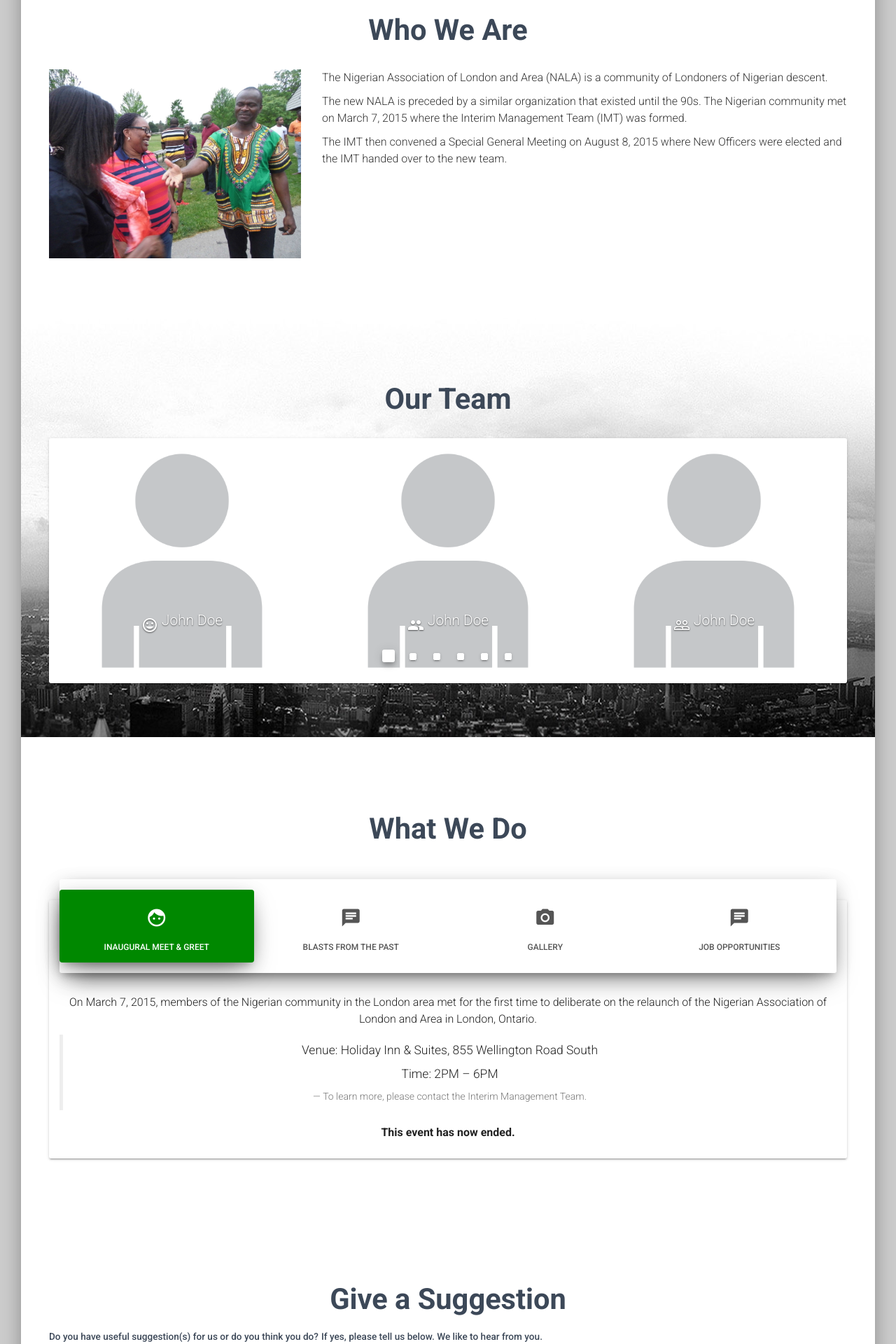
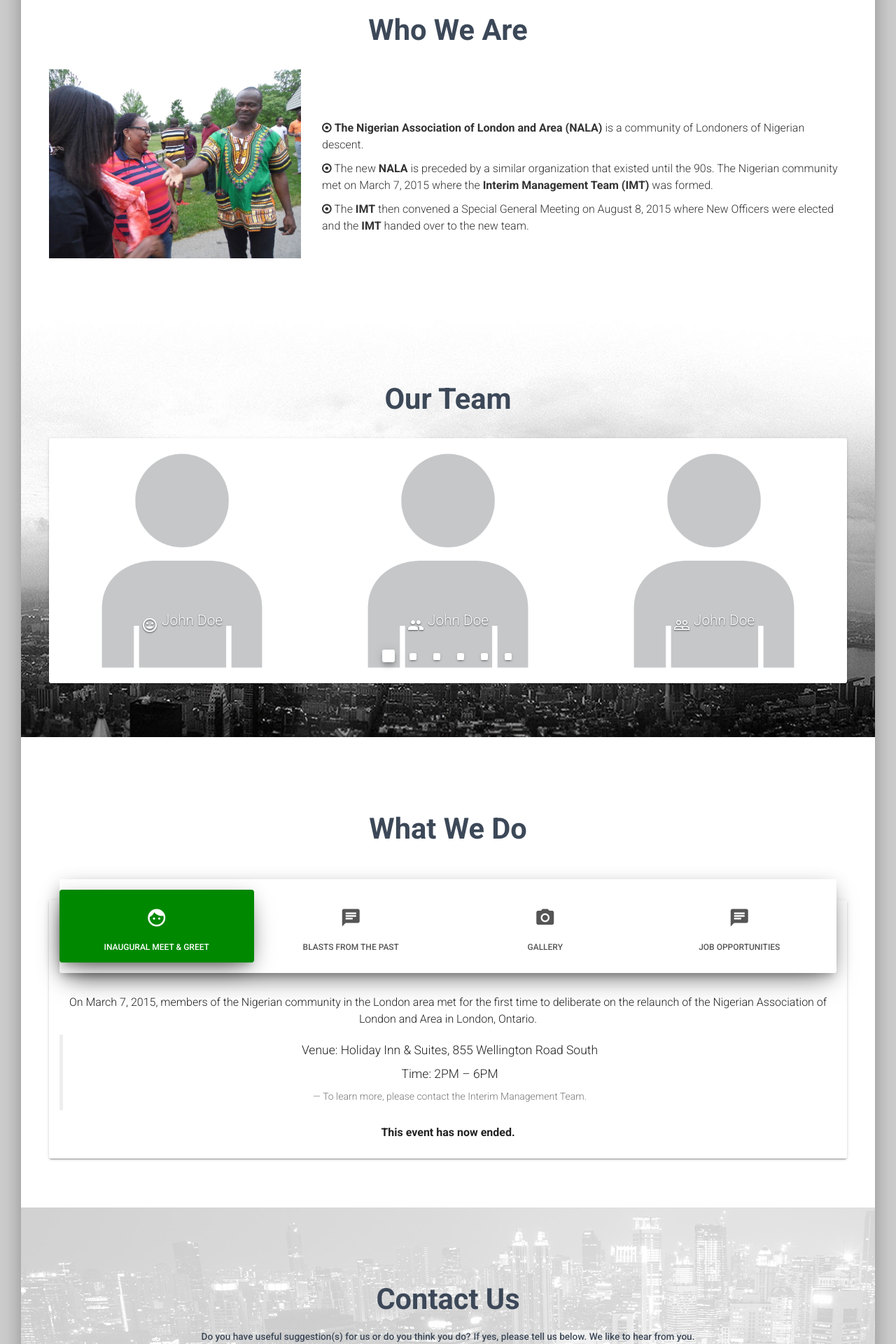
Before and after one commit to Developers-Foundation/nigerian-association, a PHP site: page / in a window 1280 px wide. Shown: the part 880-2800 px from the top of the page at 70% size. Run offline with PHP 8.4, Linux system fonts and the light colour scheme; some libraries are stand-ins or nearby versions.

Commit message:
Added pictures and bit of font changing for 'who we are'

```diff
--- a/public_html/assets/css/material-kit.css
+++ b/public_html/assets/css/material-kit.css
@@ -32,6 +32,10 @@ body, h1, h2, h3, h4, h5, h6, .h1, .h2, .h3, .h4 {
     font-family: "Roboto", "Helvetica", "Arial", sans-serif;
     font-weight: 300;
     line-height: 1.5em;
+}
+
+.text-center {
+    text-align: center;
 }
 
 a, a:hover, a:focus {
@@ -3826,10 +3830,12 @@ h2.title {
 }
 */
 .index-page .suggestion-section.header-filter:after {
-    background: rgba(255, 255, 255, 0.64);
+    background: rgba(255, 255, 255, 0.8);
+    /*
     background: linear-gradient(45deg, rgba(255, 255, 255, 0.88) 0%, rgba(255, 255, 255, 0.45) 100%);
     background: -moz-linear-gradient(135deg, rgba(255, 255, 255, 0.88) 0%, rgba(255, 255, 255, 0.45) 100%);
     background: -webkit-linear-gradient(135deg, rgba(255, 255, 255, 0.88) 0%, rgba(255, 255, 255, 0.45) 100%);
+    */
 }
 
 .landing-page .header {
@@ -4018,3 +4024,18 @@ h2.title {
         margin-right: 10px;
     }
 }
+@media all and (transform-3d), (-webkit-transform-3d) {
+    .carousel-inner > .item.next,
+    .carousel-inner > .item.active.right {
+        left: 0;
+        -webkit-transform: translate3d(33%, 0, 0);
+        transform: translate3d(33%, 0, 0);
+    }
+
+    .carousel-inner > .item.prev,
+    .carousel-inner > .item.active.left {
+        left: 0;
+        -webkit-transform: translate3d(-33%, 0, 0);
+        transform: translate3d(-33%, 0, 0);
+    }
+}
--- a/public_html/index2.php
+++ b/public_html/index2.php
@@ -1,31 +1,32 @@
-<div class="header header-filter carousel slide" style="" id="title-carousel">
+<div class="header header-filter carousel slide" style="" id="title-carousel" xmlns="http://www.w3.org/1999/html"
+     xmlns="http://www.w3.org/1999/html">
     <div class="carousel-inner">
         <div class="item">
-                <img src="assets/img/bg.jpg" class="img-responsive">
+                <img src="assets/img/bg.jpg" style="width: 100%;" class="img-responsive">
                 <div class="carousel-caption">
                     <!--<h4><i class="material-icons">mood</i> John Doe</h4>-->
                 </div>
         </div>
         <div class="item">
-                <img src="assets/img/bg2.jpeg" class="img-responsive">
+                <img src="assets/img/bg2.jpeg" style="width: 100%;" class="img-responsive">
                 <div class="carousel-caption">
                     <!--<h4><i class="material-icons">mood</i> John Doe</h4>-->
                 </div>
         </div>
         <div class="item">
-                <img src="assets/img/bg3.jpeg" class="img-responsive">
+                <img src="assets/img/bg3.jpeg" style="width: 100%;" class="img-responsive">
                 <div class="carousel-caption">
                     <!--<h4><i class="material-icons">mood</i> John Doe</h4>-->
                 </div>
         </div>
         <div class="item">
-                <img src="assets/img/bg4.jpeg" class="img-responsive">
+                <img src="assets/img/bg4.jpeg" style="width: 100%;" class="img-responsive">
                 <div class="carousel-caption">
                     <!--<h4><i class="material-icons">mood</i> John Doe</h4>-->
                 </div>
         </div>
         <div class="item active">
-                <img src="assets/img/bg6.jpg" class="img-responsive">
+                <img src="assets/img/bg6.jpg" style="width: 100%;" class="img-responsive">
                 <div class="carousel-caption">
                     <!--<h4><i class="material-icons">mood</i> John Doe</h4>-->
                 </div>
@@ -54,18 +55,22 @@
         <div class="container">
             <div class="title">
                 <h2><strong>Who We Are</strong></h2>
+
             </div>
             <div class="row">
                 <div class="col-md-4">
                     <img src="assets/img/photos/01.jpg" class="img-responsive">
                 </div>
                 <div class="col-md-8">
-                    <p>The Nigerian Association of London and Area (NALA) is a community of Londoners of Nigerian
+                    </br>
+                    </br>
+                    </br>
+                    <p><i class="fa fa-dot-circle-o"></i> <strong>The Nigerian Association of London and Area (NALA)</strong> is a community of Londoners of Nigerian
                         descent.</p>
-                    <p>The new NALA is preceded by a similar organization that existed until the 90s. The Nigerian
-                        community met on March 7, 2015 where the Interim Management Team (IMT) was formed.</p>
-                    <p>The IMT then convened a Special General Meeting on August 8, 2015 where New Officers were
-                        elected and the IMT handed over to the new team.</p>
+                    <p><i class="fa fa-dot-circle-o"></i> The new <strong>NALA</strong> is preceded by a similar organization that existed until the 90s. The Nigerian
+                        community met on March 7, 2015 where the <strong>Interim Management Team (IMT)</strong> was formed.</p>
+                    <p><i class="fa fa-dot-circle-o"></i> The <strong>IMT</strong> then convened a Special General Meeting on August 8, 2015 where New Officers were
+                        elected and the <strong>IMT</strong> handed over to the new team.</p>
                 </div>
             </div>
         </div>
@@ -77,23 +82,6 @@
             </div>
             <div class="row">
                 <div class="col-md-12">
-                    <style> /* TODO: MOVE THIS TO STYLESHEET */
-                        /*@media all and (transform-3d), (-webkit-transform-3d) {
-                            .carousel-inner > .item.next,
-                            .carousel-inner > .item.active.right {
-                                left: 0;
-                                -webkit-transform: translate3d(33%, 0, 0);
-                                transform: translate3d(33%, 0, 0);
-                            }
-
-                            .carousel-inner > .item.prev,
-                            .carousel-inner > .item.active.left {
-                                left: 0;
-                                -webkit-transform: translate3d(-33%, 0, 0);
-                                transform: translate3d(-33%, 0, 0);
-                            }
-                        }*/
-                    </style>
                     <div class="card card-carousel">
                         <div class="carousel slide three" id="teamCarousel" data-ride="carousel">
                             <ol class="carousel-indicators">
@@ -178,6 +166,7 @@
             </div>
         </div>
     </div>
+
     <div class="section">
         <div class="container">
             <div class="title">
@@ -272,11 +261,10 @@
         </div>
     </div>
 
-    <div class="section suggestion-section header-filter"
-         style="width: 100% background-image: url(assets/img/bg3.jpeg) ;">
+    <div class="section suggestion-section header-filter" style="width: 100%; background-image: url(assets/img/city1.jpg) ;">
         <div class="container">
-            <div class="title">
-                <h2><strong>Give a Suggestion</strong></h2>
+            <div class="title text-center">
+                <h2><strong>Contact Us</strong></h2>
                 <small>Do you have useful suggestion(s) for us or do you think you do?</small>
                 <small>If yes, please tell us below. We like to hear from you.</small>
             </div>
@@ -310,7 +298,7 @@
 
     <div class="section">
         <div class="container">
-            <div class="title">
+            <div class="title text-center">
                 <h2><strong>Find Us Here</strong></h2>
                 <small>London, Ontario, Canada
                 </small>
```
Also changed, not shown: public_html/assets/img/city1.jpg (added).
